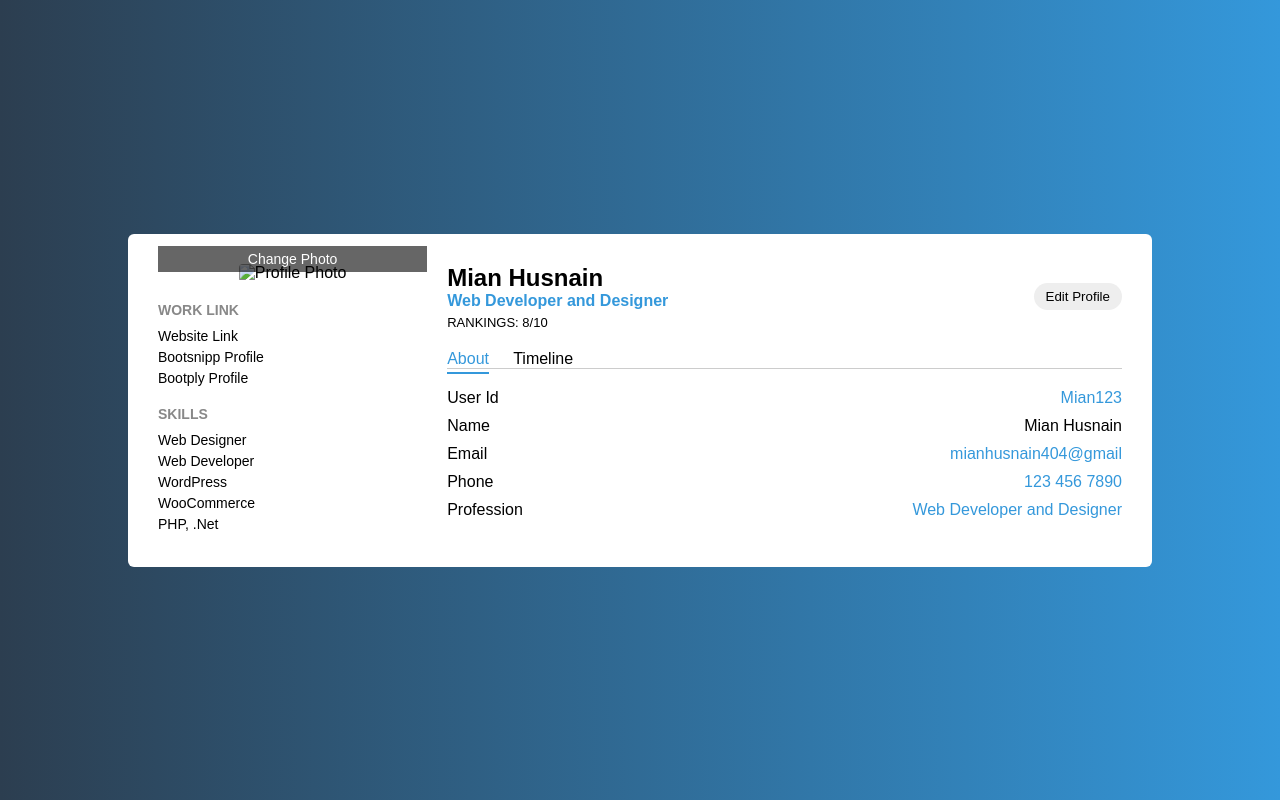
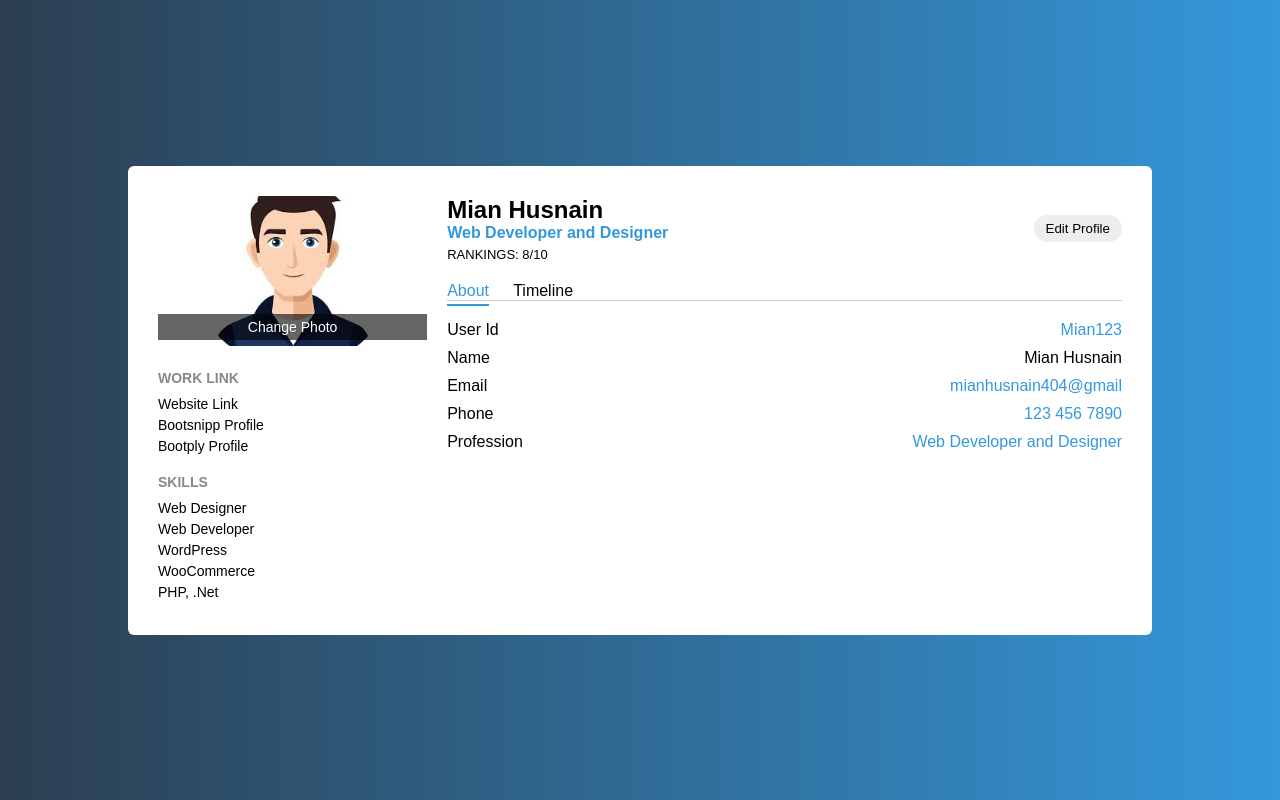
Before and after one commit to mianhusnain067/Profile-page-, a plain HTML site: page index.html in a window 1280 px wide. Drawn offline with Linux system fonts and the light colour scheme.

Commit message:
Update index.html

```diff
--- a/index.html
+++ b/index.html
@@ -11,7 +11,7 @@
 
     <div class="left-section">
         <div class="profile-pic">
-            <img src="images/IMG_0768.jpeg" alt="Profile Photo">
+            <img src="IMG_0768.jpeg" alt="Profile" style="width:150px; height:150px; object-fit:cover;">
             <div class="change-photo">Change Photo</div>
         </div>
 
```
